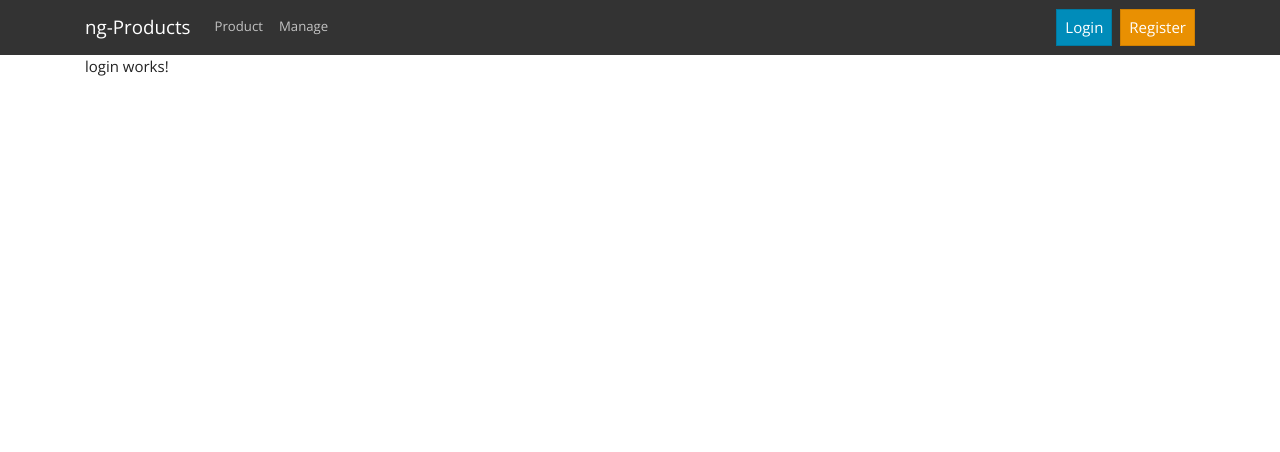
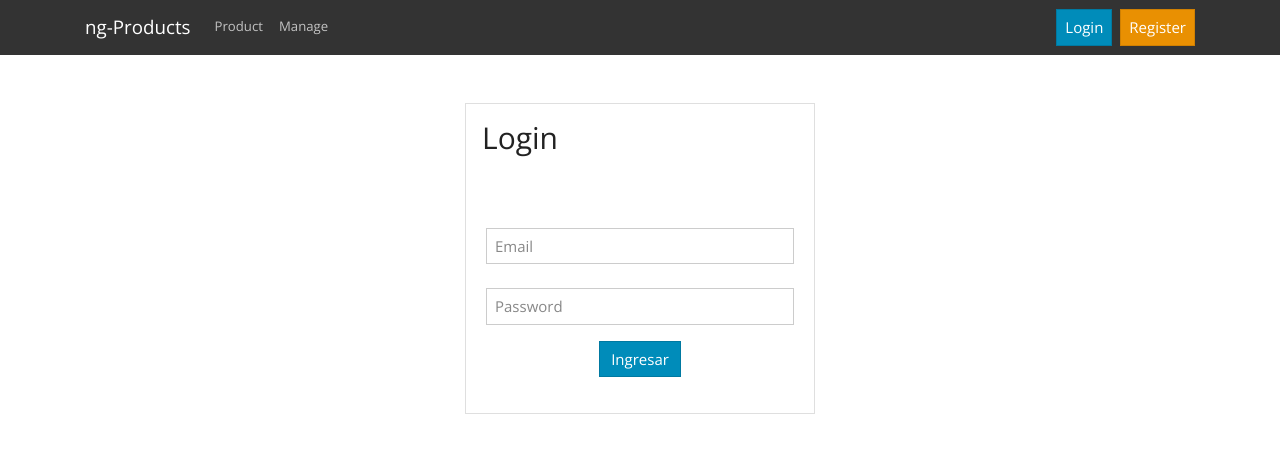
Before and after one commit to fredalbert37/product-frontend, an Angular app: page /login in a window 1280 px wide. Shown: the top 452 px of the page. Built offline with nearby package versions, Linux system fonts and the light colour scheme.

Commit message:
login listo y redireccion a manage

```diff
--- a/src/app/components/login/login.component.html
+++ b/src/app/components/login/login.component.html
@@ -1 +1,28 @@
-<p>login works!</p>
+<div class="row mt-5">
+  <div class="col-md-4 mx-auto">
+    <div class="card">
+      <div class="card-title">
+        <h2 class="m-3">Login</h2>
+      </div>
+      <div class="card-body">
+        <div class="form-group mt-4">
+          <label class="w-100">
+            <input class="form-control" [(ngModel)]="user.email" type="email" placeholder="Email" required>
+          </label>
+        </div>
+        <div class="form-group">
+          <label class="w-100 d-flex align-items-center">
+            <input class="form-control" [(ngModel)]="user.password" type="password" placeholder="Password" required>
+          </label>
+        </div>
+        <div class="form-group">
+          <div class="row">
+            <div class="col-md-4 mx-auto">
+              <button class="btn btn-primary btn-block" (click)="Login()">Ingresar</button>
+            </div>
+          </div>
+        </div>
+      </div>
+    </div>
+  </div>
+</div>
--- a/src/app/components/login/login.component.ts
+++ b/src/app/components/login/login.component.ts
@@ -1,4 +1,7 @@
 import { Component, OnInit } from '@angular/core';
+import {AuthService} from '../../services/auth.service';
+import {Router} from '@angular/router';
+
 
 @Component({
   selector: 'app-login',
@@ -6,10 +9,20 @@ import { Component, OnInit } from '@angular/core';
   styleUrls: ['./login.component.css']
 })
 export class LoginComponent implements OnInit {
-
-  constructor() { }
+  user = {
+    email: '',
+    password: ''
+  };
+  constructor(private auth: AuthService, private router: Router) { }
 
   ngOnInit(): void {
   }
-
+  Login(): any {
+    this.auth.login(this.user).subscribe((res: any ) => {
+      localStorage.setItem('token', res.token);
+      this.router.navigate(['/manage']);
+    }, (error: any ) => {
+      console.log(error.error.message);
+    });
+  }
 }
--- a/src/app/components/register/register.component.ts
+++ b/src/app/components/register/register.component.ts
@@ -1,5 +1,6 @@
 import {Component, OnInit} from '@angular/core';
 import {AuthService} from '../../services/auth.service';
+import {Router} from '@angular/router';
 
 @Component({
   selector: 'app-register',
@@ -15,7 +16,7 @@ export class RegisterComponent implements OnInit {
   };
   rols: any;
   role: string;
-  constructor( private auth: AuthService) {
+  constructor( private auth: AuthService, private router: Router) {
     this.rols = [
       {
         vals: 'user', name: 'Usuario'
@@ -38,6 +39,8 @@ export class RegisterComponent implements OnInit {
       .subscribe(
         (res: any) => {
           console.log(res);
+          // localStorage.setItem('token', res.token);
+          this.router.navigate(['/login']);
         },
         (err: any) => {
           console.log(err);
--- a/src/app/services/auth.service.ts
+++ b/src/app/services/auth.service.ts
@@ -13,4 +13,8 @@ export class AuthService {
   signUp( user: any ): Observable<any>{
     return this.http.post<any>(this.URL + '/auth/signup', user);
   }
+
+  login( user: any): Observable<any>{
+   return this.http.post<any>(this.URL + '/auth/signin', user);
+  }
 }
```
